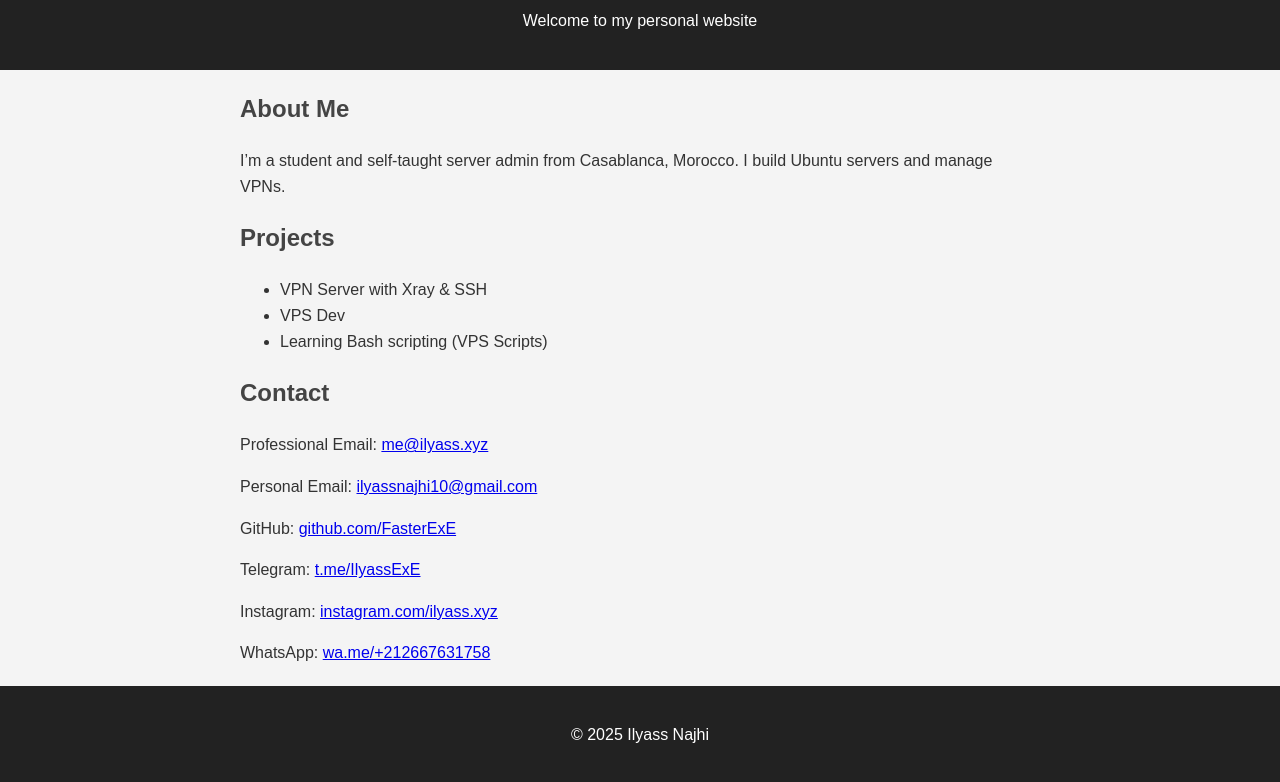
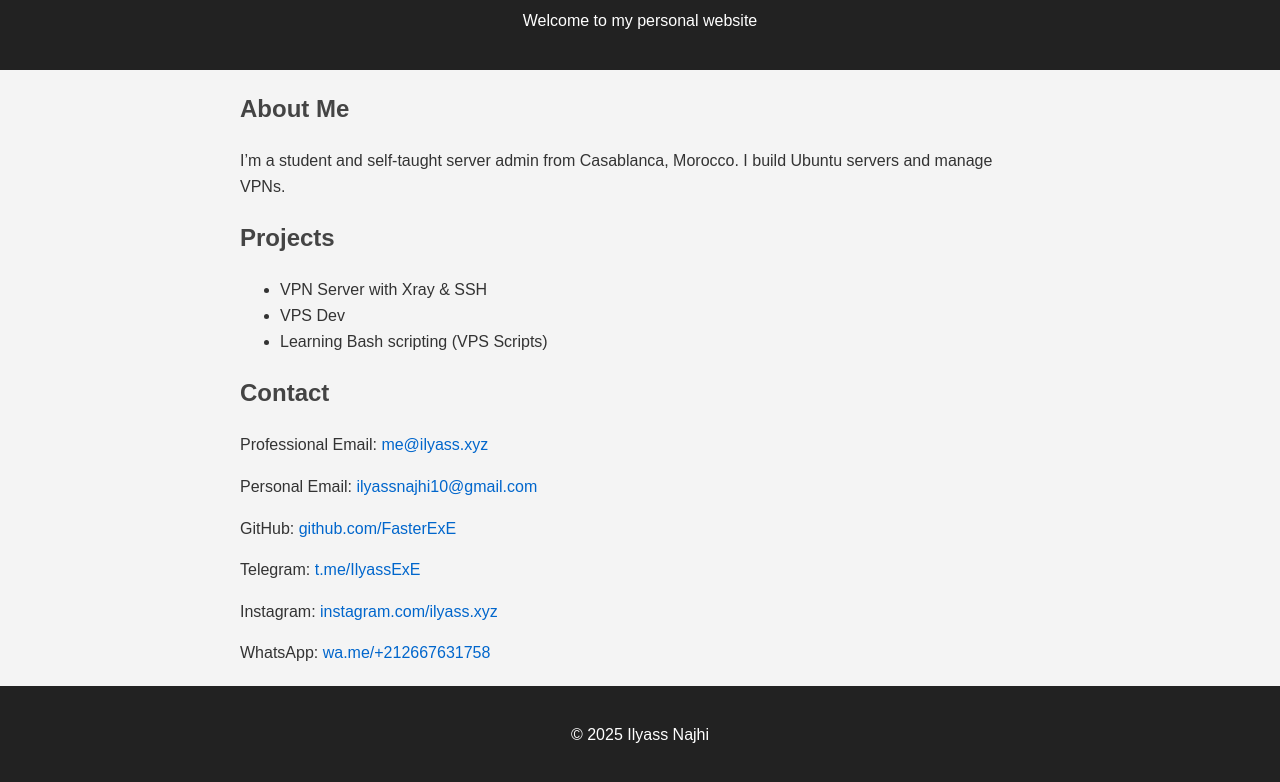
Before and after one commit to FasterExE/NewSite, a plain HTML site: page index.html in a window 1280 px wide. Shown: the part 106-888 px from the top of the page. Drawn offline with Linux system fonts and the light colour scheme.

Commit message:
Update style.css

```diff
--- a/style.css
+++ b/style.css
@@ -23,3 +23,11 @@ main {
 h1, h2 {
   color: #444;
 }
+
+a {
+  color: #0066cc;
+  text-decoration: none;
+}
+a:hover {
+  text-decoration: underline;
+}
```
